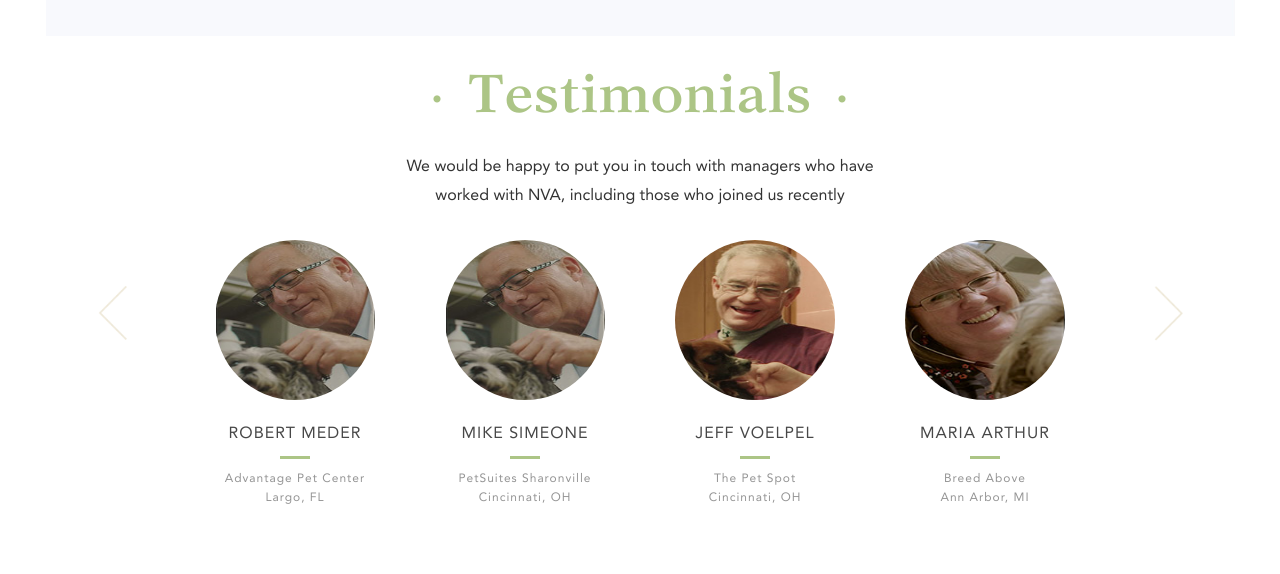
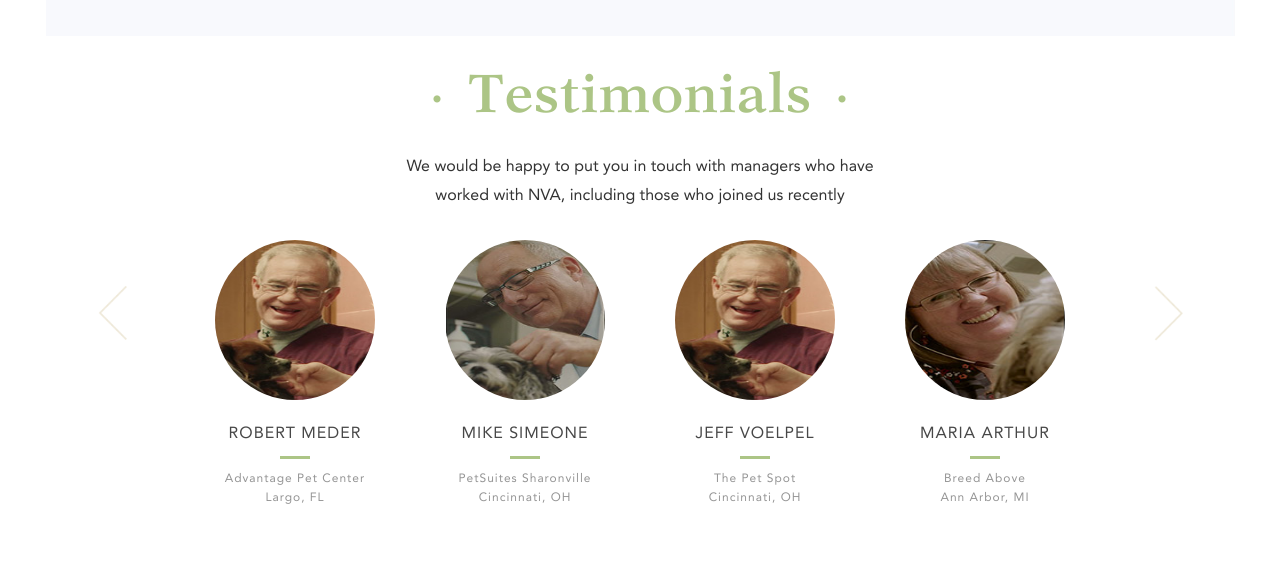
Before and after one commit to fuji9/nva-pet-resorts, a PHP site: page / in a window 1280 px wide. Shown: the part 2638-3212 px from the top of the page. Run offline with PHP 8.4, Linux system fonts and the light colour scheme.

Commit message:
Update index.php

```diff
--- a/index.php
+++ b/index.php
@@ -265,7 +265,7 @@ worked with NVA, including those who joined us recently</p>
         <div class="carousel-inner">
           <div class="item active">
             <div class="col-xs-12 col-sm-6 col-md-3">
-            	<a href="#"><img src="images/testi1.jpg" class="img-responsive center-block"><div class="overlay">
+            	<a href="#"><img src="images/testi2.jpg" class="img-responsive center-block"><div class="overlay">
     <div class="pl-btn"></div>
   </div></a>
               <h4 class="text-center">ROBERT MEDER <div class="bdr-grn1"></div></h4>
@@ -276,14 +276,18 @@ Largo, FL</h5>
           </div>
           <div class="item">
             <div class="col-xs-12 col-sm-6 col-md-3">
-             <a href="#"><img src="images/testi1.jpg" class="img-responsive center-block"></a>
+             <a href="#"><img src="images/testi1.jpg" class="img-responsive center-block"><div class="overlay">
+    <div class="pl-btn"></div>
+  </div></a>
               <h4 class="text-center">MIKE SIMEONE<div class="bdr-grn1"></div></h4>
               <h5 class="text-center">PetSuites Sharonville<br>Cincinnati, OH</h5>
             </div>
           </div>
           <div class="item">
             <div class="col-xs-12 col-sm-6 col-md-3">
-            	 <a href="#"><img src="images/testi2.jpg" class="img-responsive center-block"></a>
+            	 <a href="#"><img src="images/testi2.jpg" class="img-responsive center-block"><div class="overlay">
+    <div class="pl-btn"></div>
+  </div></a>
 
               <h4 class="text-center">JEFF VOELPEL<div class="bdr-grn1"></div></h4>
               <h5 class="text-center">The Pet Spot<br>Cincinnati, OH</h5>
@@ -291,14 +295,16 @@ Largo, FL</h5>
           </div>
           <div class="item">
             <div class="col-xs-12 col-sm-6 col-md-3">
-            <a href="#"><img src="images/testi3.jpg" class="img-responsive center-block"></a>
+            <a href="#"><img src="images/testi3.jpg" class="img-responsive center-block"><div class="overlay">
+    <div class="pl-btn"></div>
+  </div></a>
 
               <h4 class="text-center">MARIA ARTHUR<div class="bdr-grn1"></div></h4>
               <h5 class="text-center">Breed Above<br>
 Ann Arbor, MI</h5>
             </div>
           </div>
-          <div class="item">
+          <!--<div class="item">
             <div class="col-xs-12 col-sm-6 col-md-3">
            <a href="#"><img src="images/testi1.jpg" class="img-responsive center-block"></a>
               <h4 class="text-center">ROBERT MEDER<div class="bdr-grn1"></div></h4>
@@ -310,7 +316,7 @@ Largo, FL</h5>
             <div class="col-xs-12 col-sm-6 col-md-3"> <a href="#"><img src="images/testi1.jpg" class="img-responsive center-block"></a>
               <h4 class="text-center">MIKE SIMEONE<div class="bdr-grn1"></div></h4>
               <h5 class="text-center">PetSuites Sharonville<br>Cincinnati, OH</h5></div>
-          </div>
+          </div>-->
 
 
         </div>
```
